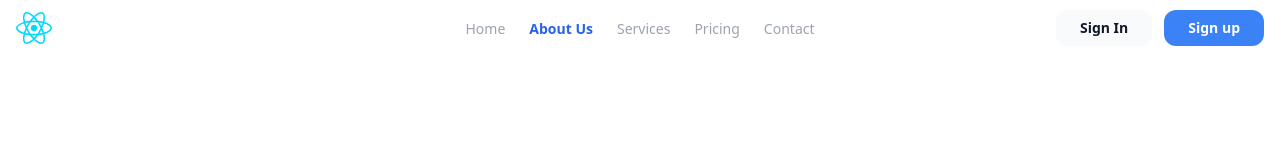
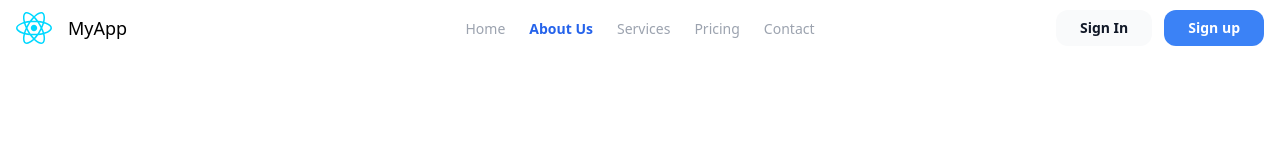
Before and after one commit to akladyous/react-design-patterns, a React (Create React App) app in the folder navbar/: page / in a window 1280 px wide. Shown: the top 160 px of the page. Built offline with nearby package versions, Linux system fonts and the light colour scheme.

Commit message:
react navbar tailwind

```diff
--- a/navbar/src/App.js
+++ b/navbar/src/App.js
@@ -1,24 +1,37 @@
+import { useEffect, useRef } from 'react';
 import logo from './assets/react.svg';
 // import './App.css';
 
 function App() {
+    const navbarMenuRef = useRef(null)
+    function toggleMenu(elementRef) {
+        elementRef.current.classList.toggle('hidden')
+    }
+
     return (
         <header className='h-14 bg-whte'>
             <nav className='relative px-4 py-4 flex justify-between items-center h-full'>
-                <a className="text-3xl font-bold leading-none" href="#home">
-                    <img src={logo} alt="logo" />
-                </a>
-                <div className="lg:hidden">
-                    <button
-                        className="navbar-burger flex items-center text-blue-600 p-3"
-                    >
+                <div className='flex items-center space-x-4'>
+                    <div className='icon'>
+
+                        <a className="text-3xl font-bold leading-none" href="#home">
+                            <img src={logo} alt="logo" />
+                        </a>
+                    </div>
+                    <div className="title">
+                        <h1 className='text-lg font-light'>MyApp</h1>
+                    </div>
+                </div>
+                <div className="md:hidden">
+                    <button className="navbar-burger flex items-center text-blue-600 p-3" onClick={toggleMenu.bind(null, navbarMenuRef)} >
                         <svg xmlns="http://www.w3.org/2000/svg" fill="none" viewBox="0 0 24 24" strokeWidth={1.5} stroke="currentColor" className="w-6 h-6">
                             <path strokeLinecap="round" strokeLinejoin="round" d="M3.75 6.75h16.5M3.75 12h16.5m-16.5 5.25h16.5" />
                         </svg>
                     </button>
                 </div>
+                {/* primary navbar */}
                 <ul
-                    className="hidden absolute top-1/2 left-1/2 transform -translate-y-1/2 -translate-x-1/2 lg:mx-auto lg:flex lg:items-center lg:w-auto lg:space-x-6"
+                    className="hidden absolute top-1/2 left-1/2 transform -translate-y-1/2 -translate-x-1/2 lg:mx-auto md:flex md:items-center md:w-auto md:space-x-6"
                 >
                     <li>
                         <a className="text-sm text-gray-400 hover:text-gray-500" href="/">
@@ -49,8 +62,9 @@ function App() {
                         <a
                             className="text-sm text-gray-400 hover:text-gray-500"
                             href="/"
-                        >Contact</a
                         >
+                            Contact
+                        </a>
                     </li>
                 </ul>
                 <a className="hidden lg:inline-block lg:ml-auto lg:mr-3 py-2 px-6 bg-gray-50 hover:bg-gray-100 text-sm text-gray-900 font-bold rounded-xl transition duration-200" href="/">
@@ -59,10 +73,11 @@ function App() {
                 <a
                     className="hidden lg:inline-block py-2 px-6 bg-blue-500 hover:bg-blue-600 text-sm text-white font-bold rounded-xl transition duration-200"
                     href="/"
-                >Sign up</a
                 >
+                    Sign up
+                </a>
             </nav>
-            <div className="navbar-menu relative z-50 hidden">
+            <div className="navbar-menu relative z-50 hidden" ref={navbarMenuRef} onClick={toggleMenu.bind(null, navbarMenuRef)}>
                 <div className="navbar-backdrop fixed inset-0 bg-gray-800 opacity-25"></div>
                 <nav
                     className="fixed top-0 left-0 bottom-0 flex flex-col w-5/6 max-w-sm py-6 px-6 bg-white border-r overflow-y-auto"
```
